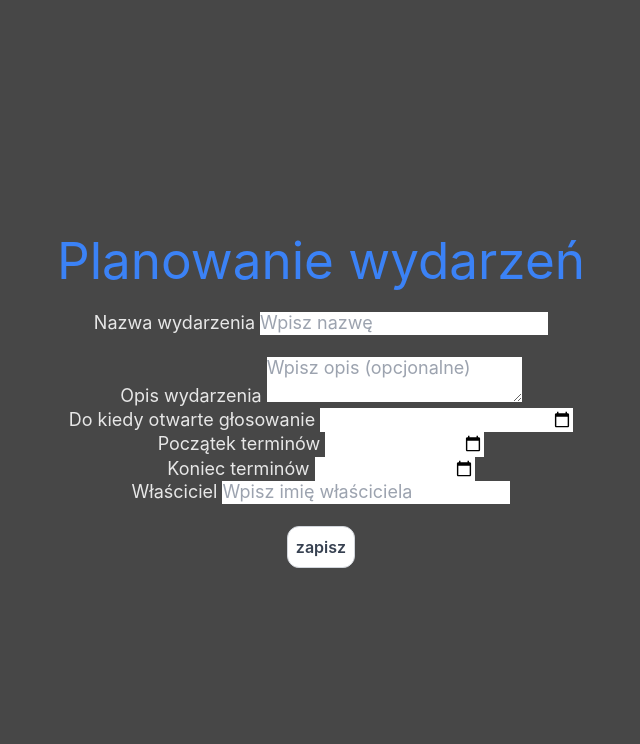
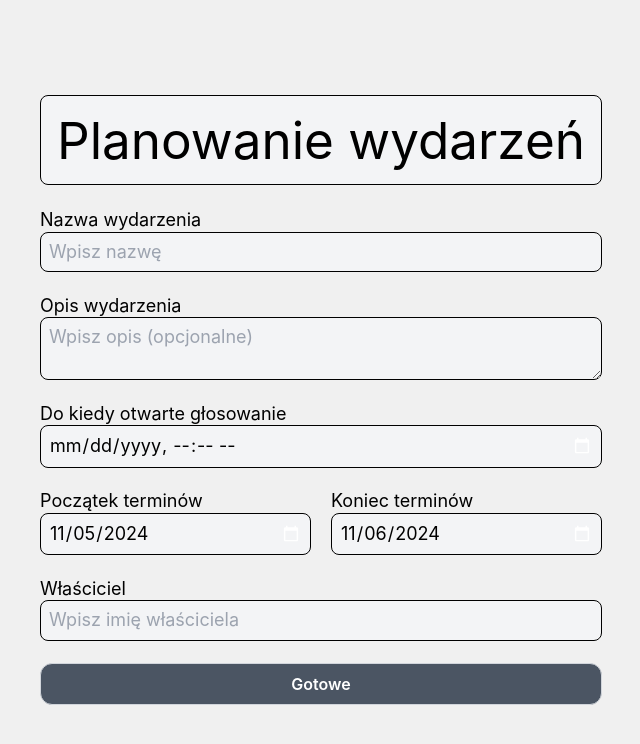
Before and after one commit to Newbies-Workplace/calendar-app-frontend, a React (Vite) app: page / in a window 1280 px wide. Shown: the top 744 px of the page, without its empty margins (319-959 px from the left). Built offline with nearby package versions, Linux system fonts and the light colour scheme.

Commit message:
implement styles following figma

```diff
--- a/src/components/Button.tsx
+++ b/src/components/Button.tsx
@@ -15,7 +15,7 @@ const Button: React.FC<ButtonProps> = ({ children, onClick, variant = "outlined"
     className={cn(
     "transition ease-in-out duration-200 font-semibold rounded-xl",
       size === "md" && "p-2 text-base",
-      variant === "outlined" && "border border-gray-300 text-gray-700 bg-white hover:bg-gray-300",
+      variant === "outlined" && "border border-gray-300 text-white bg-gray-600 hover:bg-gray-500",
       variant === "filled" && "shadow-lg",
       className
      )}>
--- a/src/components/Day.tsx
+++ b/src/components/Day.tsx
@@ -49,7 +49,8 @@ const Day: React.FC<DayProps> = ({ votes, dayNumber, cookieKey, hidden, onClick
 
 
   return (
-<div onClick={hidden ? undefined : onClick}>
+<div onClick={hidden ? undefined : onClick}
+     className={`${hidden ? style.opacityHidden : ""}`}>
       <div className={`${style.day} ${backgroundColor}`}>
         <div className={style.circleRow}>
           <div
--- a/src/components/EndVoteModal.jsx
+++ b/src/components/EndVoteModal.jsx
@@ -4,12 +4,14 @@ export default function EndVoteModal(props) {
   return (
     <>
       <br></br>
-      <h1>Czy na pewno chcesz zakończyć głosowanie?</h1>
+      <h1 className="text-left text-4xl text-black">Czy na pewno chcesz zakończyć głosowanie?</h1>
       <br />
-      <div className="flex justify-center gap-2.5 text-white">
-        <Button className="main">Tak</Button>
+      <hr className="flex-grow border-t-2 border-gray-400 rounded-full" />
+      <br />
+      <div className="flex justify-end gap-2.5 text-white">
+        <Button className="main">Wróć</Button>
         <Button className="main" onClick={props.onClick}>
-          Nie
+          Zakończ
         </Button>
       </div>
     </>
--- a/src/components/Month.tsx
+++ b/src/components/Month.tsx
@@ -37,10 +37,10 @@ function Month({
 
   return (
     <div className="flex flex-col items-center w-[700px]">
-      <b>{monthName}</b>
+      <b className="text-black text-7xl w-full text-left p-4 mt-10">{monthName}</b>
       <div className="grid grid-cols-[repeat(7,1fr)] w-[700px] gap-2.5 mb-2.5">
         {weekDays.map((day, index) => (
-          <div key={index} className="w-[100px] text-center font-bold gap-6 border-black border-2 box-border">
+          <div key={index} className="w-[100px] text-center font-bold gap-6 border-black border-2 box-border text-black">
             {day}
           </div>
         ))}
--- a/src/components/NameModal.jsx
+++ b/src/components/NameModal.jsx
@@ -30,23 +30,29 @@ export default function NameModal(props) {
     <>
       <br />
       <br />
-      <h1>Wpisz swoje imię</h1>
+      <h1 className="text-left text-4xl">Wpisz swoje imię</h1>
+      <br />
+      <hr className="flex-grow border-t-2 border-gray-400 rounded-full" />
       <br />
       <form onSubmit={handleSubmit(onSubmit)} className="text-white">
+        <div className="flex flex-col">
+          <label className="text-black object-top text-left">Twój nick</label>
           <input
+            className="border border-black bg-gray-100 p-2 rounded-lg text-black"
             type="text"
             id="name"
             name="name"
             placeholder="Wpisz imię"
             {...register("name", { required: "Potrzebne imię" })}
           />
+        </div>
         {errors.name ? (
           <div className="text-red-500 text-sm">Potrzebne imię</div>
         ) : (
           <br></br>
         )}
         <br></br>
-        <Button className="main primary ">Submit</Button>
+        <Button className="main primary ">Gotowe</Button>
       </form>
     </>
   );
--- a/src/components/Toolbar.jsx
+++ b/src/components/Toolbar.jsx
@@ -1,14 +1,19 @@
 import React, { useState } from 'react';
-import { QuestionMarkCircledIcon, Share1Icon } from "@radix-ui/react-icons";
+import { QuestionMarkCircledIcon, Share1Icon, Cross1Icon } from "@radix-ui/react-icons";
 import HelpModal from "../components/HelpModal.jsx";
+import EndVoteModal from "../components/EndVoteModal.jsx";
 import Button from "../components/Button.tsx";
 
 const Toolbar = () => {
   const [isHelpModalOpen, setIsHelpModalOpen] = useState(false);
+  const [isEndModalOpen, setIsEndModalOpen] = useState(false);
   const [copySuccess, setCopySuccess] = useState('');
 
   const openHelpModal = () => setIsHelpModalOpen(true);
   const closeHelpModal = () => setIsHelpModalOpen(false);
+
+  const openEndModal = () => setIsEndModalOpen(true);
+  const closeEndModal = () => setIsEndModalOpen(false);
 
   const copyEventLink = () => {
     const eventLink = window.location.href;
@@ -25,15 +30,25 @@ const Toolbar = () => {
 
   return (
     <div className="fixed top-0 left-0 w-full flex justify-between items-center p-6 px-3 bg-[#f5f7fa] shadow-md z-50">
-      {/* Przycisk pomocy */}
-      <div className="absolute top-2 left-2">
+      <div className="flex absolute top-2 left-2 gap-2">
+        {/* Przycisk pomocy */}
         <Button
           onClick={openHelpModal}
           className="flex items-center justify-center w-9 h-9 bg-white border border-gray-300 rounded-md shadow-sm transition-colors duration-200 hover:bg-gray-200 cursor-pointer"
         >
           <QuestionMarkCircledIcon width={24} height={24} className="text-gray-700" />
         </Button>
+
+        {/* Przycisk zakończenia wydarzenia */}
+        <Button
+          onClick={openEndModal}
+          className="flex items-center justify-center w-9 h-9 bg-white border border-gray-300 rounded-md shadow-sm transition-colors duration-200 hover:bg-gray-200 cursor-pointer"
+        >
+          <Cross1Icon width={24} height={24} className="text-gray-700" />
+        </Button>
       </div>
+
+
 
       {/* Przycisk kopiowania */}
       <div className="absolute top-2 right-2 flex items-center space-x-2">
@@ -50,8 +65,14 @@ const Toolbar = () => {
         </Button>
       </div>
 
-      {/* Modal pomocy */}
-      {isHelpModalOpen && <HelpModal onClose={closeHelpModal} />}
+      <div className="flex flex-col">
+        {/* Modal pomocy */}
+        {isHelpModalOpen && <HelpModal onClose={closeHelpModal} />}
+
+        {/* Modal zakończenia wydarzenia */}
+        {isEndModalOpen && <EndVoteModal onClick={closeEndModal} />}
+      </div>
+
     </div>
   );
 };
--- a/src/components/day.module.css
+++ b/src/components/day.module.css
@@ -3,8 +3,8 @@
     --available-bg: #28a745;
     --not-available-bg: #dc3545;
     --mixed-bg: #ffc107;
-    --hidden-bg: rgba(128, 128, 128, 0.5);
-    --default-bg: #ebebec;
+    --hidden-bg: rgba(235, 235, 236, 0.5); /*rgba(128, 128, 128, 0.5);*/
+    --default-bg: rgb(235, 235, 236);
     --active-bg: #ffffff;
   }
 
@@ -13,7 +13,7 @@
     display: block;
     width: 100px; /*zmien pozniej*/
     height: 100px;
-    border: 4px #000000;
+    border: solid 1px #000000;
     border-radius: 8px;
     background-repeat: no-repeat;
     display: flex;
@@ -42,6 +42,10 @@
 
   .bgActive {
     background-color: var(--active-bg);
+  }
+
+  .opacityHidden {
+    opacity: 0.3;
   }
 
 .number {
--- a/src/index.css
+++ b/src/index.css
@@ -9,12 +9,17 @@
   font-weight: 400;
   color-scheme: light dark;
   color: rgba(255, 255, 255, 0.87);
-  background-color: #474747;    /**/
+  background-color: #f0f0f0;    /*#474747 - stary kolor tła*/
 
   font-synthesis: none;
   text-rendering: optimizeLegibility;
   -webkit-font-smoothing: antialiased;
   -moz-osx-font-smoothing: grayscale;
+
+}
+
+::-webkit-calendar-picker-indicator {
+  filter: invert(1);
 }
 
 a {
--- a/src/pages/Frontpage.jsx
+++ b/src/pages/Frontpage.jsx
@@ -42,38 +42,41 @@ function Frontpage(props) {
   return (
     <>
       <div className="btext">
-        <h1 className="text-blue-500">Planowanie wydarzeń</h1>
-        <br></br>
+        <h1 className="text-black border border-black bg-gray-100 p-4 rounded-lg">Planowanie wydarzeń</h1>
+        <br />
       </div>
 
       <form className="text-lg leading-tight" onSubmit={handleSubmit(onSubmit)}>
-        <label htmlFor="event-name" className="object-top">
+      <div className="flex flex-col">
+        <label htmlFor="event-name" className="text-black object-top text-left">
           Nazwa wydarzenia{" "}
         </label>
         <input
+          className="border border-black bg-gray-100 p-2 rounded-lg text-black"
           type="text"
           id="event-name"
           name="event-name"
           placeholder="Wpisz nazwę"
           {...register("name", { required: "Potrzebnę imię" })}
         />
+
         {errors.name ? (
           <div className="text-red-500 text-sm">Potrzebna nazwa</div>
         ) : (
-          <br></br>
+          <br />
         )}
-        <br />
-        <label htmlFor="event-desc">Opis wydarzenia </label>
-
+        <label htmlFor="event-desc" className="text-black object-top text-left">Opis wydarzenia </label>
         <textarea
+          className="border border-black bg-gray-100 p-2 rounded-lg text-black"
           id="event-desc"
           name="event-desc"
           placeholder="Wpisz opis (opcjonalne)"
           {...register("description")}
         />
         <br />
-        <label htmlFor="event-vote-end">Do kiedy otwarte głosowanie </label>
+        <label htmlFor="event-vote-end" className="text-black object-top text-left">Do kiedy otwarte głosowanie </label>
         <input
+          className="border border-black bg-gray-100 p-2 rounded-lg text-black"
           type="datetime-local"
           id="event-vote-end"
           name="event-vote-end"
@@ -81,9 +84,12 @@ function Frontpage(props) {
           min={datetimestr}
           {...register("voting_end", { required: "Potrzebny czas" })}
         />
-        <br></br>
-        <label htmlFor="event-start">Początek terminów </label>
+        <br />
+        <div className="flex space-x-5 w-full">
+          <div className="flex flex-col w-1/2">
+            <label htmlFor="event-start" className="text-black object-top text-left">Początek terminów </label>
             <input
+              className="border border-black bg-gray-100 p-2 rounded-lg text-black"
               type="date"
               id="event-start"
               name="event-start"
@@ -103,11 +109,14 @@ function Frontpage(props) {
                 Pierwsza data musi być przed drugą
               </div>
             ) : (
-          <br></br>
+              <br />
             )}
+          </div>
 
-        <label htmlFor="event-end">Koniec terminów </label>
+          <div className="flex flex-col w-1/2">
+            <label htmlFor="event-end" className="text-black object-top text-left">Koniec terminów </label>
             <input
+              className="border border-black bg-gray-100 p-2 rounded-lg text-black"
               type="date"
               id="event-end"
               name="event-end"
@@ -119,19 +128,21 @@ function Frontpage(props) {
                 },
               })}
             />
-        <br></br>
+            <br />
+          </div>
+        </div>
 
-
-        <label>Właściciel </label>
+        <label className="text-black object-top text-left">Właściciel </label>
         <input
           {...register("owner", { required: true })}
           placeholder="Wpisz imię właściciela"
+          className="border border-black bg-gray-100 p-2 rounded-lg text-black"
         />
         {errors.owner && <div className="text-red-500 text-sm">Właściciel jest wymagany </div>}
-        <br></br>
-        <br></br>
+        <br />
         <Button
-        >zapisz</Button>
+        >Gotowe</Button>
+        </div>
       </form>
     </>
   );
```
Also changed, not shown: src/components/DayModal.jsx (+11 -8 lines). Lines whose indentation alone changed are shown as unchanged.
